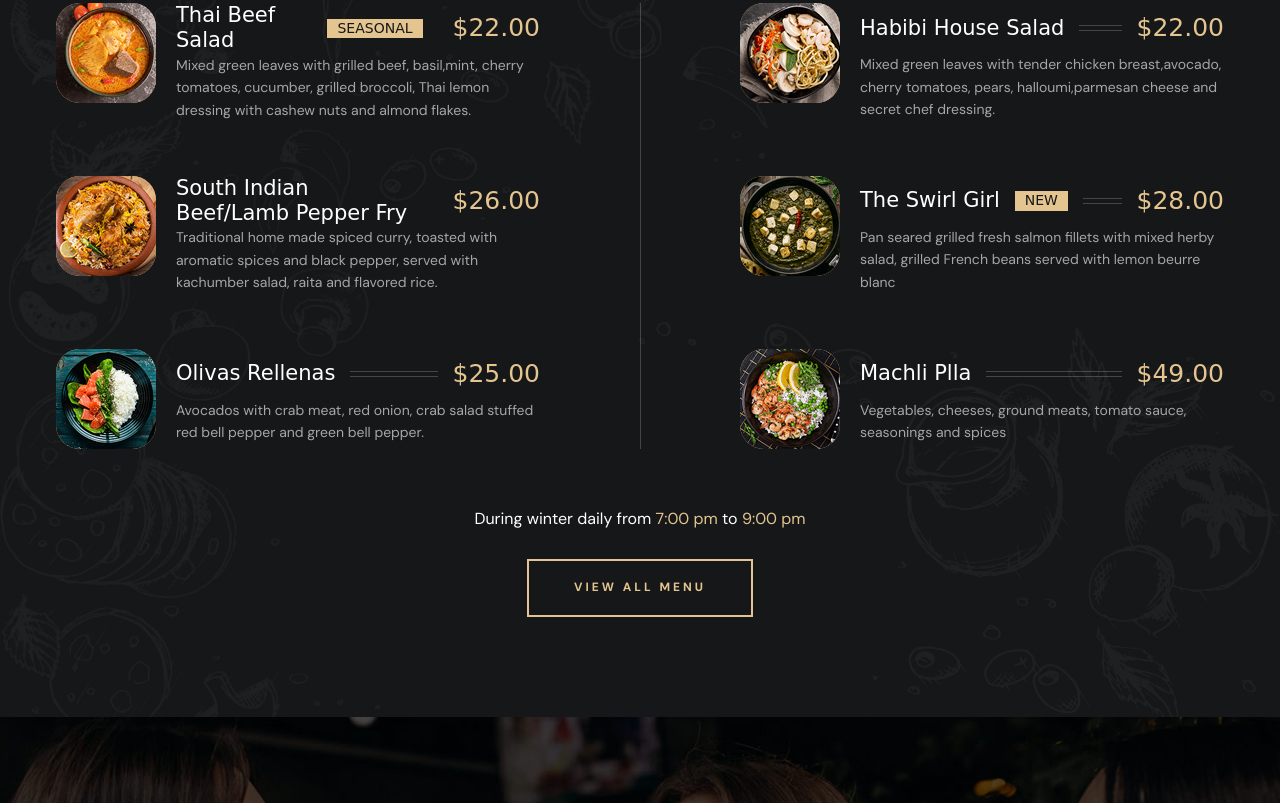
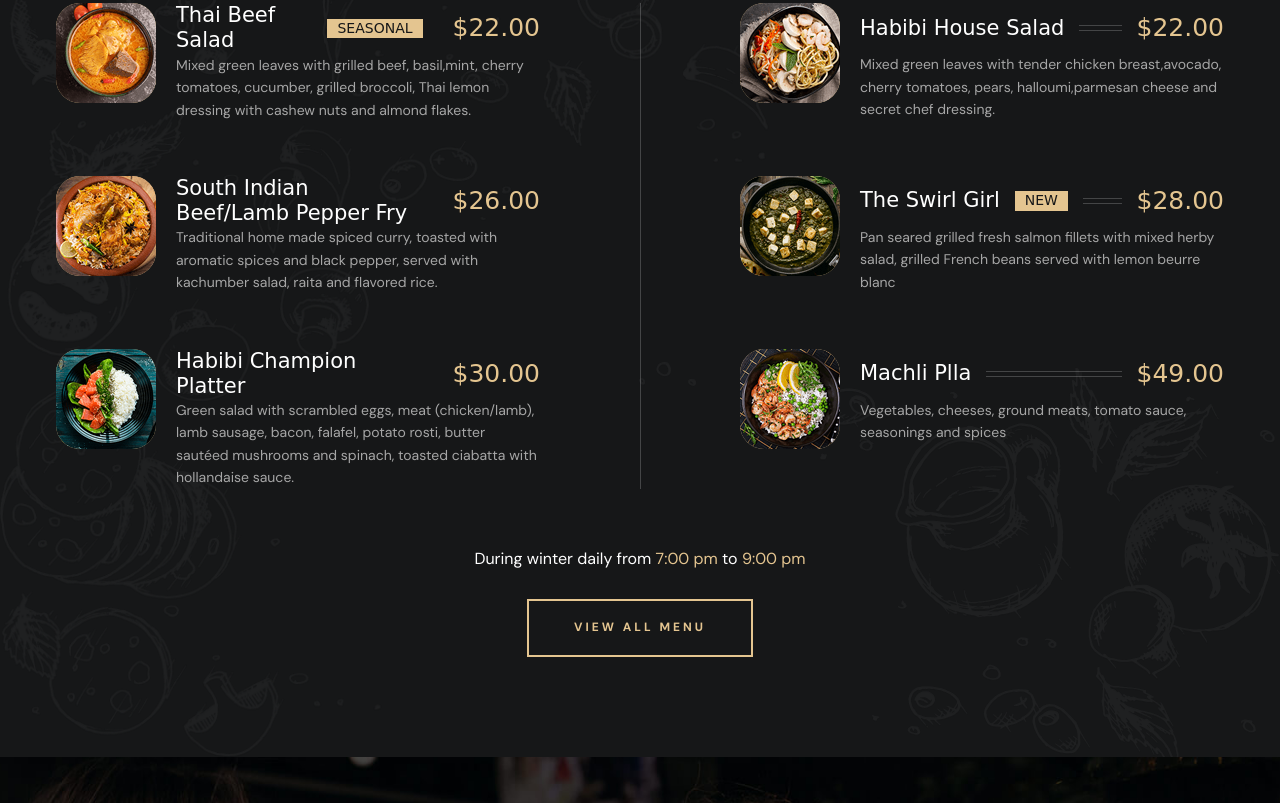
Before and after one commit to Jeevan1310/yahabibi, a website built with Vite: page index.html in a window 1280 px wide. Shown: the part 4018-4821 px from the top of the page. Built offline with nearby package versions, Linux system fonts and the light colour scheme; files whose address does not match are found by name; a web font is replaced by a local one.

Commit message:
menu changes

```diff
--- a/index.html
+++ b/index.html
@@ -576,14 +576,14 @@
 
                   <div class="title-wrapper">
                     <h3 class="title-3">
-                      <a href="#" class="card-title">Olivas Rellenas</a>
+                      <a href="#" class="card-title">Habibi Champion Platter</a>
                     </h3>
 
-                    <span class="span title-2">$25.00</span>
+                    <span class="span title-2">$30.00</span>
                   </div>
 
                   <p class="card-text label-1">
-                    Avocados with crab meat, red onion, crab salad stuffed red bell pepper and green bell pepper.
+                    Green salad with scrambled eggs, meat (chicken/lamb), lamb sausage, bacon, falafel, potato rosti, butter sautéed mushrooms and spinach, toasted ciabatta with hollandaise sauce.
                   </p>
 
                 </div>
```
